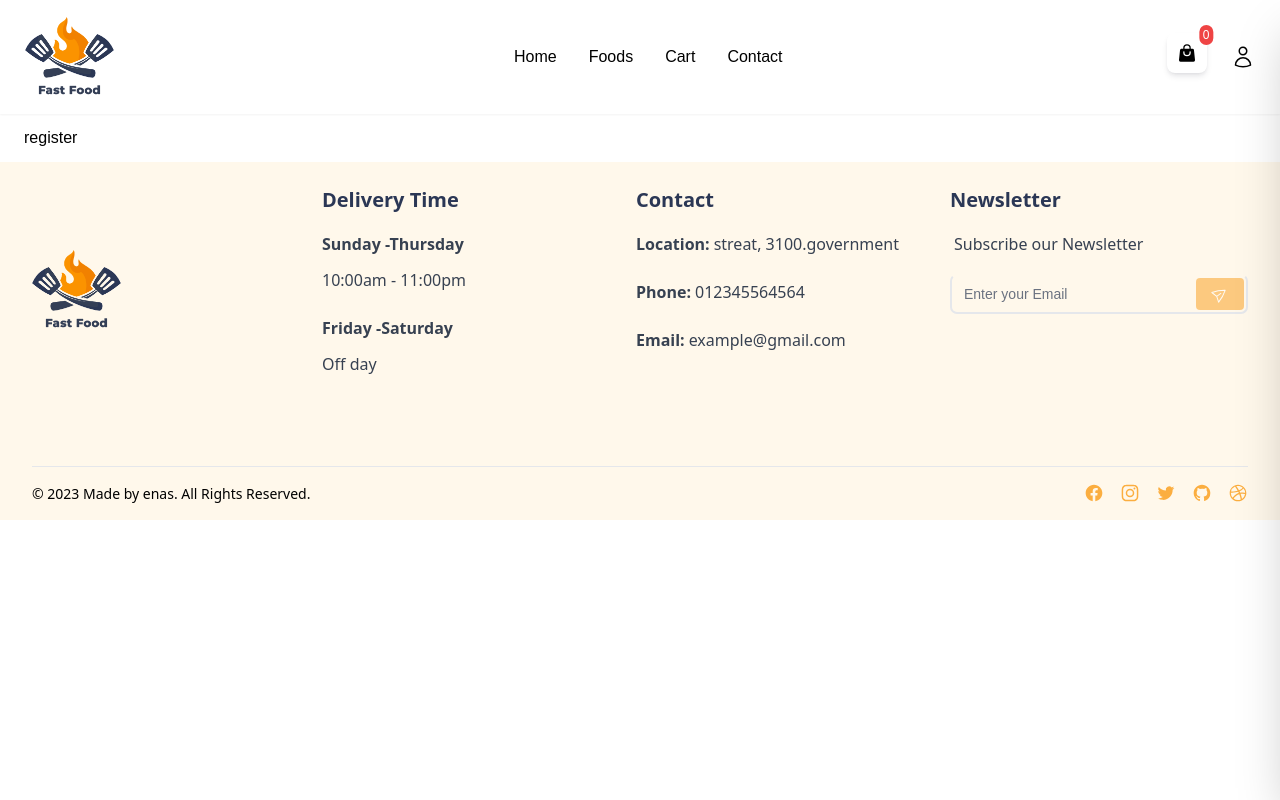
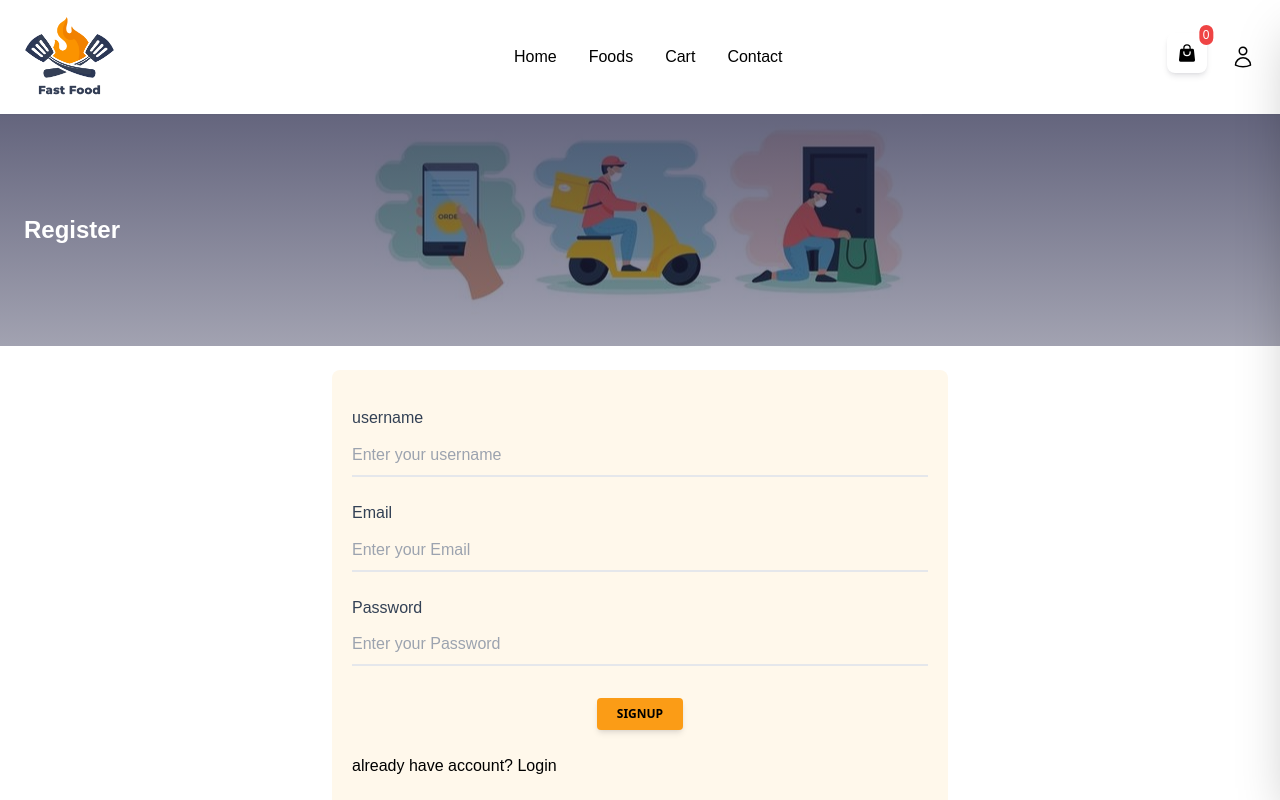
Before and after one commit to enas48/Food-Delivery-App-Ecommerce, a React (Create React App) app: page /register in a window 1280 px wide. Shown: the top 800 px of the page. Built offline with nearby package versions, Linux system fonts and the light colour scheme.

Commit message:
add login

```diff
--- a/package.json
+++ b/package.json
@@ -13,6 +13,7 @@
     "@types/react-dom": "^18",
     "axios": "^1.6.7",
     "babel-preset-react-app": "^10.0.1",
+    "formik": "^2.4.5",
     "react": "^18.2.0",
     "react-dom": "^18.2.0",
     "react-paginate": "^8.2.0",
@@ -22,7 +23,8 @@
     "react-select": "^5.8.0",
     "react-toastify": "^10.0.4",
     "remixicon": "^4.0.1",
-    "web-vitals": "^2.1.4"
+    "web-vitals": "^2.1.4",
+    "yup": "^1.3.3"
   },
   "scripts": {
     "start": "react-scripts start",
--- a/src/components/Header/Header.tsx
+++ b/src/components/Header/Header.tsx
@@ -10,7 +10,7 @@ import { cartUiActions } from '../../store/shopping-cart/cartUiSlice';
 import logo from '../../assets/logo.png'
 
 
-import { useLocation } from 'react-router-dom';
+import { Link, useLocation } from 'react-router-dom';
 import { Bars3Icon, XMarkIcon, UserIcon } from "@heroicons/react/24/outline";
 import { NavLink } from 'react-router-dom';
 import { ShoppingBagIcon } from "@heroicons/react/24/solid";
@@ -89,7 +89,7 @@ const Header = () => {
   /*header turn to fixed*/
   useEffect(() => {
     let scroll = () => window.addEventListener('scroll', () => {
-      if (document.body.scrollTop > 100 || document.documentElement.scrollTop > 100) {
+      if (document.body.scrollTop > 115 || document.documentElement.scrollTop > 115) {
         if (headerRef.current != null) {
           headerRef.current.classList.add('header_shrink')
         }
@@ -124,7 +124,9 @@ const Header = () => {
                   </IconButton>
                 </Badge>
               </div>
+              <Link to='/login'>
               <UserIcon className="h-6 w-6 text-[#000]" />
+            </Link>
             </div>
 
 
@@ -152,7 +154,9 @@ const Header = () => {
                 </IconButton>
               </Badge>
             </div>
-            <UserIcon className="h-6 w-6 text-[#000]" />
+            <Link to='/login'>
+              <UserIcon className="h-6 w-6 text-[#000]" />
+            </Link>
           </div>
 
         </Collapse>
--- a/src/pages/Cart.tsx
+++ b/src/pages/Cart.tsx
@@ -106,7 +106,7 @@ const Cart = () => {
                 Continue Shopping
               </Link>
             </Button>
-            <Button size="sm" className='bg-[#FB9C16]'>
+            <Button size="sm" disabled={totalAmount===0} className='bg-[#FB9C16]'>
 
             <Link to='/checkout'>
             Procceced to Checkout
--- a/src/pages/Checkout.tsx
+++ b/src/pages/Checkout.tsx
@@ -164,7 +164,7 @@ const Checkout = () => {
               <Select options={selectCities} placeholder='Select City' isDisabled={country === ''} onChange={(choice: any) => setCity(choice?.value)} />
 
               <Input crossOrigin="" variant="outlined" className=' ' name="postalCode" value={formdata.postalCode! || ""} type='number' label="Postal Code" onChange={onChange} />
-              <button className='bg-[#FB9C16] text-white text-nowrap rounded p-2 mt-2 w-max px-5' onClick={submit}>Payment</button>
+              <button type='submit'  className='bg-[#FB9C16] text-white text-nowrap rounded p-2 mt-2 w-max px-5' onClick={submit}>Payment</button>
             </div>
             <div className='col-span-full md:col-start-3  md:col-end-4 bg-[#fff8eb] p-4 rounded h-max'>
               <h6 className='flex justify-between '><span>Subtotal</span><span> ${cartTotalAmount}</span></h6>
--- a/src/pages/Login.tsx
+++ b/src/pages/Login.tsx
@@ -1,10 +1,70 @@
-import React from 'react'
+import React, { useState } from 'react'
+import Helmet from '../components/Helmet/Helmet'
+import CommenSection from '../components/ui/commen-section/CommenSection'
+import {
+  Input,
+  Button,
+} from "@material-tailwind/react";
+import { Link } from 'react-router-dom';
+import {
+  Formik,
+  Form,
+  Field,
+} from 'formik';
+import * as Yup from 'yup';
 
-const Login = () => {
+const LoginSchema = Yup.object().shape({
+  password: Yup.string()
+    .min(4, 'Too Short!')
+    .max(50, 'Too Long!')
+    .required('This field is required.'),
+  email: Yup.string().email('Invalid email').required('This field is required.'),
+});
+
+interface MyFormValues {
+  email: string;
+  password: string
+}
+const Login: React.FC<{}> = () => {
+  const initialValues: MyFormValues = { password: '', email: '' };
+
+
   return (
-    <div className='mx-auto max-w-screen-xl px-6 py-3 '>
-      login
-    </div>
+    <Helmet title='Login'>
+      <>
+        <CommenSection title="Login" />
+        <div className='mx-auto max-w-screen-xl p-6 '>
+          <Formik
+            initialValues={initialValues}
+            validationSchema={LoginSchema}
+            onSubmit={(values, actions) => {
+              console.log({ values, actions });
+              // alert(JSON.stringify(values, null, 2));
+              actions.setSubmitting(false);
+              actions.resetForm()
+            }}
+          >
+            {({ errors, touched }) => (
+              <div className="flex w-1/2  flex-col gap-6  p-5 py-9 mx-auto bg-[#fff8eb]  rounded">
+                <Form className='flex   flex-col gap-6'>
+
+                  <label htmlFor="email" className='font-medium text-slate-700'>Email</label>
+                  <Field id="email" name="email" className={` ${errors.email && touched.email ? 'border-rose-600' : 'border-grey-800'} transition ease-in-out delay-150 bg-transparent py-2 mt-[-1.2rem]  outline-none border-b-2  focus:border-black active:border-black`} placeholder="Enter your Email" />
+                  {errors.email && touched.email ? <div className='text-rose-600'>{errors.email}</div> : null}
+
+                  <label htmlFor="password" className='font-medium text-slate-700'>Password</label>
+                  <Field id="password" name="password" type='password' className={` ${errors.password && touched.password ? 'border-rose-600' : 'border-grey-800'} transition ease-in-out delay-150 bg-transparent py-2 mt-[-1.2rem]  outline-none border-b-2 border-grey-800 focus:border-black`} placeholder="Enter your Password" />
+                  {errors.password && touched.password ? <div className='text-rose-600'>{errors.password}</div> : null}
+                  <Button className='bg-[#FB9C16] mx-auto text-white text-nowrap rounded p-2 mt-2 w-max px-5' type='submit' >Login</Button>
+                </Form>
+                <Link to="/register">don't have account? Create an account</Link>
+              </div>
+            )}
+          </Formik>
+
+        </div>
+      </>
+    </Helmet>
   )
 }
 
--- a/src/pages/Register.tsx
+++ b/src/pages/Register.tsx
@@ -1,10 +1,80 @@
-import React from 'react'
+import React, { useState } from 'react'
+import Helmet from '../components/Helmet/Helmet'
+import CommenSection from '../components/ui/commen-section/CommenSection'
+import {
+  Input,
+  Button,
+} from "@material-tailwind/react";
+import { Link } from 'react-router-dom';
+import {
+  Formik,
+  Form,
+  Field,
+} from 'formik';
+import * as Yup from 'yup';
 
-const Register = () => {
+const LoginSchema = Yup.object().shape({
+  password: Yup.string()
+    .min(4, 'Too Short!')
+    .max(50, 'Too Long!')
+    .required('This field is required.'),
+    username: Yup.string()
+    .min(2, 'Too Short!')
+    .max(50, 'Too Long!')
+    .required('This field is required.'),
+  email: Yup.string().email('Invalid email').required('This field is required.'),
+});
+
+interface MyFormValues {
+  email: string;
+  password: string;
+  username:string;
+}
+const Register: React.FC<{}> = () => {
+  const initialValues: MyFormValues = {username:"", password: '', email: '' };
+
+
   return (
-    <div className='mx-auto max-w-screen-xl px-6 py-3 '>
-      register
-    </div>
+    <Helmet title='Register'>
+      <>
+        <CommenSection title="Register" />
+        <div className='mx-auto max-w-screen-xl p-6 '>
+          <Formik
+            initialValues={initialValues}
+            validationSchema={LoginSchema}
+            onSubmit={(values, actions) => {
+              console.log({ values, actions });
+              // alert(JSON.stringify(values, null, 2));
+              actions.setSubmitting(false);
+              actions.resetForm()
+            }}
+          >
+            {({ errors, touched }) => (
+              <div className="flex w-1/2  flex-col gap-6  p-5 py-9 mx-auto bg-[#fff8eb]  rounded-lg">
+                <Form className='flex   flex-col gap-6'>
+
+                <label htmlFor="username" className='font-medium text-slate-700'>username</label>
+                  <Field id="username" name="username" className={` ${errors.username && touched.username ? 'border-rose-600' : 'border-grey-800'} transition ease-in-out delay-150 bg-transparent py-2 mt-[-1.2rem]  outline-none border-b-2  focus:border-black active:border-black`} placeholder="Enter your username" />
+                  {errors.username && touched.username ? <div className='text-rose-600'>{errors.username}</div> : null}
+
+                  <label htmlFor="email" className='font-medium text-slate-700'>Email</label>
+                  <Field id="email" name="email" className={` ${errors.email && touched.email ? 'border-rose-600' : 'border-grey-800'} transition ease-in-out delay-150 bg-transparent py-2 mt-[-1.2rem]  outline-none border-b-2  focus:border-black active:border-black`} placeholder="Enter your Email" />
+                  {errors.email && touched.email ? <div className='text-rose-600'>{errors.email}</div> : null}
+
+                  <label htmlFor="password" className='font-medium text-slate-700'>Password</label>
+                  <Field id="password" name="password" type='password' className={` ${errors.password && touched.password ? 'border-rose-600' : 'border-grey-800'} transition ease-in-out delay-150 bg-transparent py-2 mt-[-1.2rem]  outline-none border-b-2 border-grey-800 focus:border-black`} placeholder="Enter your Password" />
+                  {errors.password && touched.password ? <div className='text-rose-600'>{errors.password}</div> : null}
+
+                  <Button className='bg-[#FB9C16] mx-auto text-white text-nowrap rounded p-2 mt-2 w-max px-5' type='submit' >Signup</Button>
+                </Form>
+                <Link to="/login">already have account? Login</Link>
+              </div>
+            )}
+          </Formik>
+
+        </div>
+      </>
+    </Helmet>
   )
 }
 
```
Also changed, not shown: src/store/shopping-cart/cartSlice.ts (+40 -3 lines), 1 other file (tests, documents, lock files or other folders).
